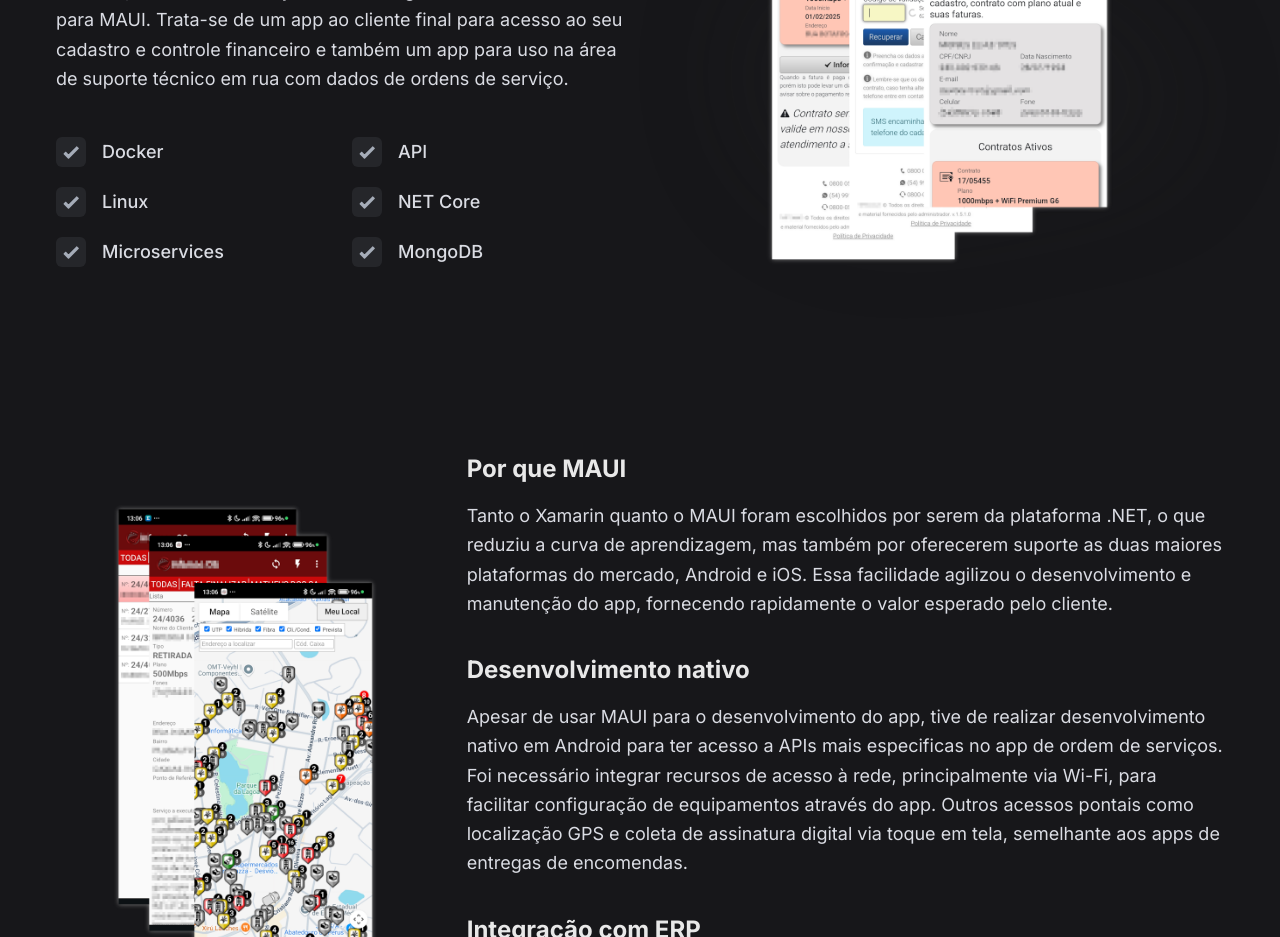
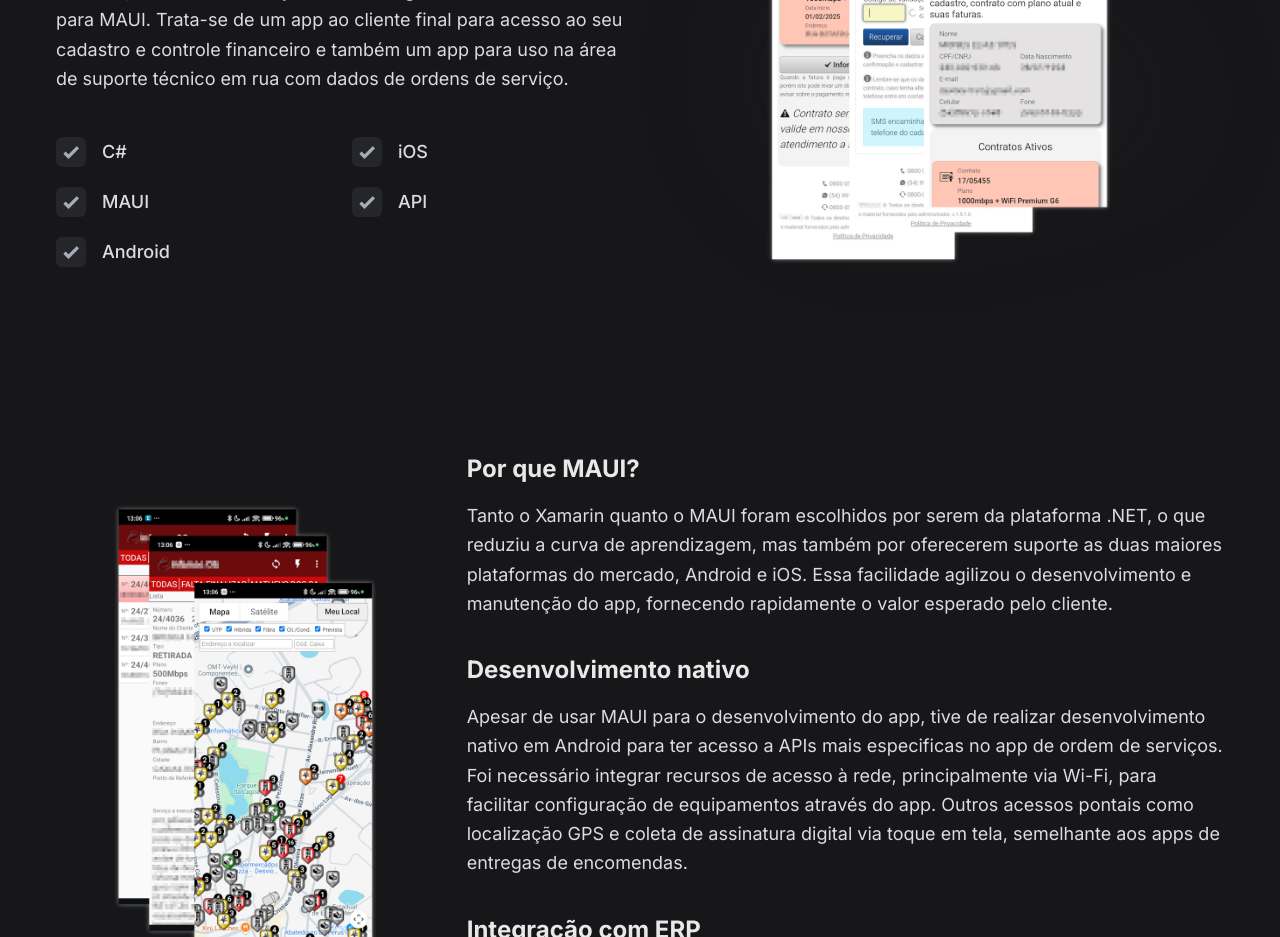
Before and after one commit to lucianotres/myself-site, a Next.js app: page / in a window 1280 px wide. Shown: the part 6160-7097 px from the top of the page. Built offline with nearby package versions, Linux system fonts and the light colour scheme.

Commit message:
Fixing data for MAUI project

```diff
--- a/public/data.ts
+++ b/public/data.ts
@@ -79,7 +79,7 @@ export const dataAbout = [
   {
     title: "App para smartphone",
     paragraph: "Hoje em dia todo o serviço ofertado ao público demanda a existência de um aplicativo para smartphone. Dentro da tecnologia .NET dei inicio ao desenvolvimento de um app multiplataforma em Xamarin, mas com a evolução da tecnologia atualizei o mesmo para MAUI. Trata-se de um app ao cliente final para acesso ao seu cadastro e controle financeiro e também um app para uso na área de suporte técnico em rua com dados de ordens de serviço.",
-    arraySkills: ["Docker", "Linux", "Microservices", "API", "NET Core", "MongoDB"],
+    arraySkills: ["C#", "MAUI", "Android", "iOS", "API"],
     image: "/images/app-mobile1.png",
     link: "",
     sizeImg: {
@@ -94,7 +94,7 @@ export const dataAbout = [
     aspectRatio2: "2/4",
     moreDetails: {
       image: "/images/app-mobile2.png",
-      titles: ["Por que MAUI", "Desenvolvimento nativo", "Integração com ERP"],
+      titles: ["Por que MAUI?", "Desenvolvimento nativo", "Integração com ERP"],
       texts: [
         "Tanto o Xamarin quanto o MAUI foram escolhidos por serem da plataforma .NET, o que reduziu a curva de aprendizagem, mas também por oferecerem suporte as duas maiores plataformas do mercado, Android e iOS. Essa facilidade agilizou o desenvolvimento e manutenção do app, fornecendo rapidamente o valor esperado pelo cliente.",
         "Apesar de usar MAUI para o desenvolvimento do app, tive de realizar desenvolvimento nativo em Android para ter acesso a APIs mais especificas no app de ordem de serviços. Foi necessário integrar recursos de acesso à rede, principalmente via Wi-Fi, para facilitar configuração de equipamentos através do app. Outros acessos pontais como localização GPS e coleta de assinatura digital via toque em tela, semelhante aos apps de entregas de encomendas.",
```
